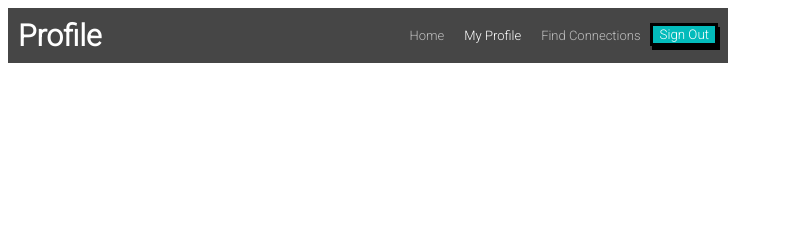
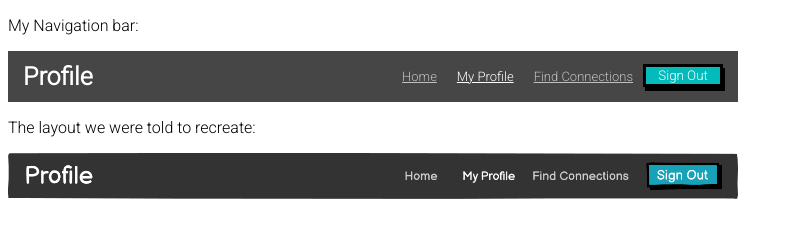
Before and after one commit to Dianka759/Flex_NavBar, a plain HTML site: page index.html in a window 1280 px wide. Shown: the whole page, without its empty margins (0-793 px from the left). Drawn offline with Linux system fonts and the light colour scheme.

Commit message:
added a reference image

```diff
--- a/index.html
+++ b/index.html
@@ -14,6 +14,7 @@
 </head>
 
 <body>
+    <p> My Navigation bar:</p>
     <div class="nav">
         <h1 class="nav-title">Profile</h1>
         <ul class="nav-links">
@@ -23,6 +24,9 @@
             <li><button class="btn">Sign Out</button></li>
         </ul>
     </div>
-
+<div>
+    <p> The layout we were told to recreate:</p>
+        <img src="originalFlexbar.png" alt="Original originalFlexbar" width="730px" >
+</div>
 </body>
 </html>
--- a/style.css
+++ b/style.css
@@ -2,9 +2,6 @@
     font-family: 'Roboto', sans-serif;
 }
 
-h1 {
-    color: white;
-}
 
 ul {
     list-style-type: none;
@@ -15,21 +12,21 @@ li a {
     display: inline-block;
     text-align: center;
     padding: 5px 10px;
-    text-decoration: none;
 }
 
 .nav {
     background-color: rgb(70, 70, 70);
+    color: white;
     width: 700px;
     height: 35px;
-    padding: 10px;
+    padding: 8px 15px;
     align-items: center;
     display: flex;
     justify-content: space-between;
 }
 
 .nav-title {
-    font-size: 30px;
+    font-size: 25px;
     display: flex;
 }
 
@@ -45,6 +42,7 @@ li a {
 .btn {
     background-color: rgb(3, 187, 187);
     color: white;
+    width: 80px;
     border: 3px solid black;
     box-shadow: 2px 4px black;
 }
```
Also changed, not shown: originalFlexbar.png (added).
